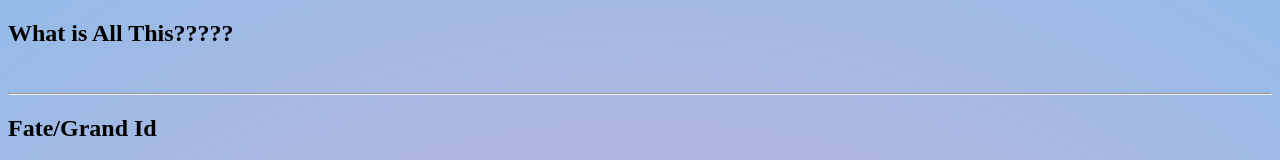
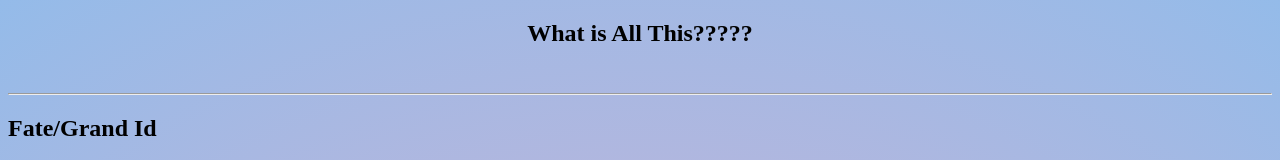
Before and after one commit to ImArclight/ArcGallery, a React (Create React App) app: page /me in a window 1280 px wide. Shown: the top 160 px of the page. Built offline with nearby package versions, Linux system fonts and the light colour scheme.

Commit message:
Update me.jsx

```diff
--- a/src/component/me.jsx
+++ b/src/component/me.jsx
@@ -10,7 +10,7 @@
 export default function Me() {
   return (
     <div>
-        <h2>What is All This?????</h2>
+        <h2 style={{textAlign:"center"}}>What is All This?????</h2>
         <br/>
         <hr/>
         <section className='fgo'>
```
